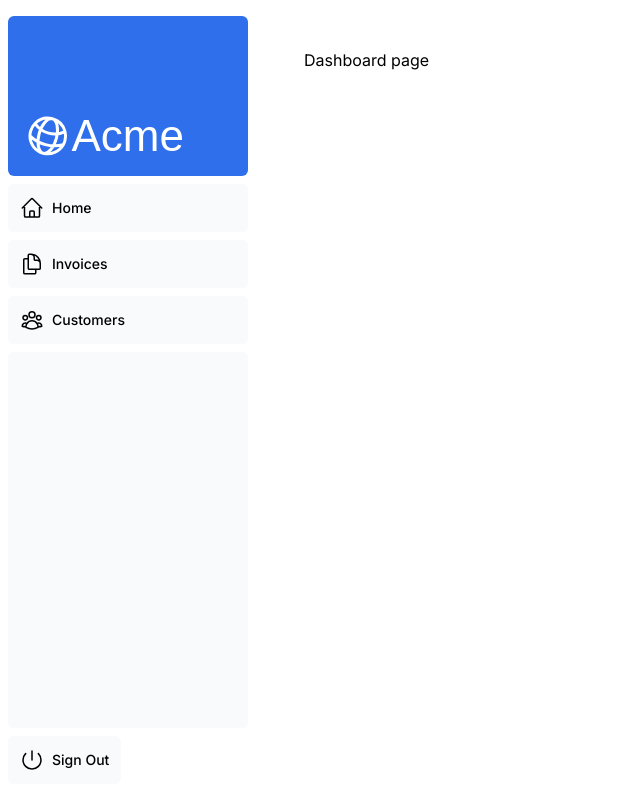
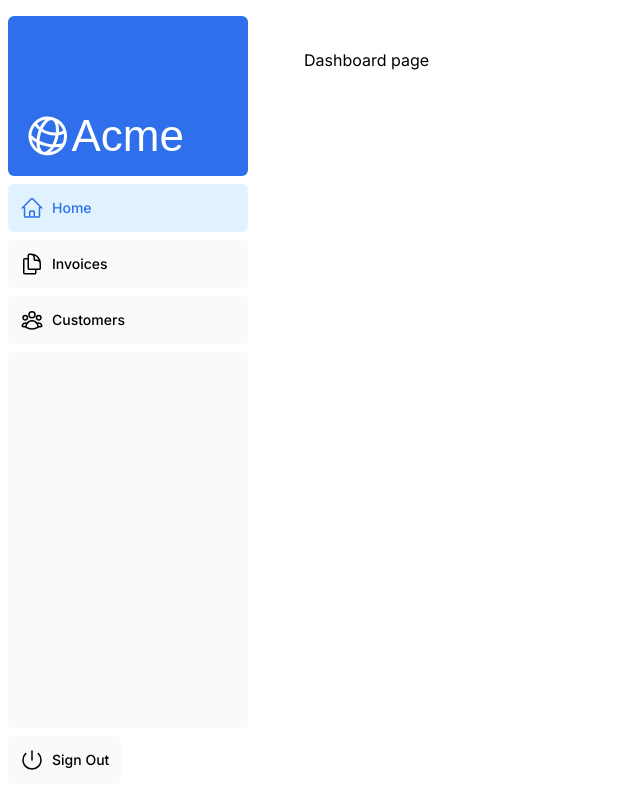
Before and after one commit to irishkooky/nextjs-dashboard, a Next.js app: page /dashboard in a window 1280 px wide. Shown: the whole page, without its empty margins (0-640 px from the left). Built offline with nearby package versions, Linux system fonts and the light colour scheme; a web font is replaced by a local one.

Commit message:
✨ Implement usePashname

```diff
--- a/app/ui/dashboard/nav-links.tsx
+++ b/app/ui/dashboard/nav-links.tsx
@@ -1,9 +1,13 @@
+"use client";
+
 import {
   UserGroupIcon,
   HomeIcon,
   DocumentDuplicateIcon,
 } from "@heroicons/react/24/outline";
+import clsx from "clsx";
 import Link from "next/link";
+import { usePathname } from "next/navigation";
 
 // Map of links to display in the side navigation.
 // Depending on the size of the application, this would be stored in a database.
@@ -18,6 +22,7 @@
 ];
 
 export default function NavLinks() {
+  const pathname = usePathname();
   return (
     <>
       {links.map((link) => {
@@ -26,7 +31,12 @@
           <Link
             key={link.name}
             href={link.href}
-            className="flex h-[48px] grow items-center justify-center gap-2 rounded-md bg-gray-50 p-3 text-sm font-medium hover:bg-sky-100 hover:text-blue-600 md:flex-none md:justify-start md:p-2 md:px-3"
+            className={clsx(
+              "flex h-[48px] grow items-center justify-center gap-2 rounded-md bg-gray-50 p-3 text-sm font-medium hover:bg-sky-100 hover:text-blue-600 md:flex-none md:justify-start md:p-2 md:px-3",
+              {
+                "bg-sky-100 text-blue-600": pathname === link.href,
+              }
+            )}
           >
             <LinkIcon className="w-6" />
             <p className="hidden md:block">{link.name}</p>
```
